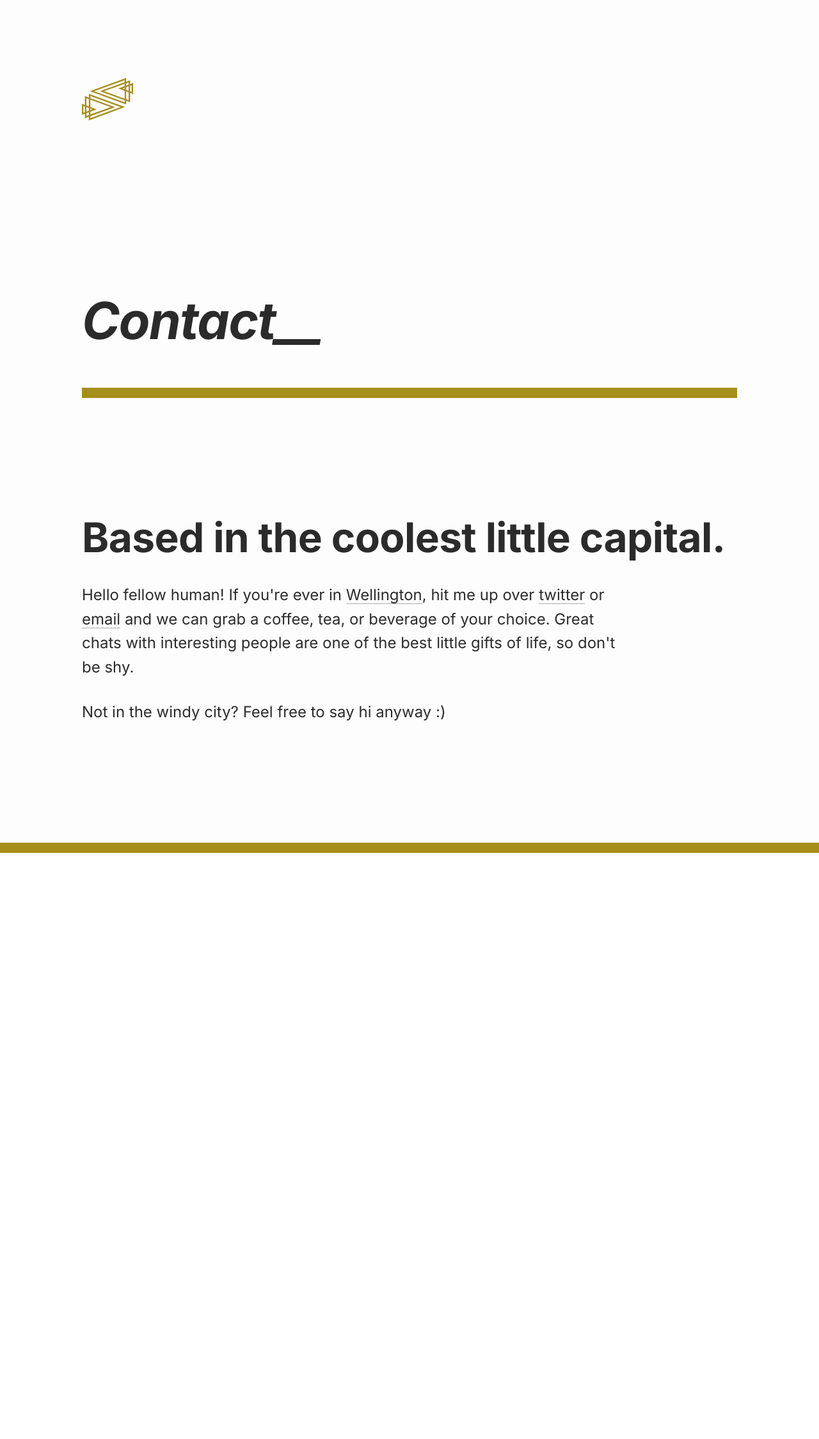
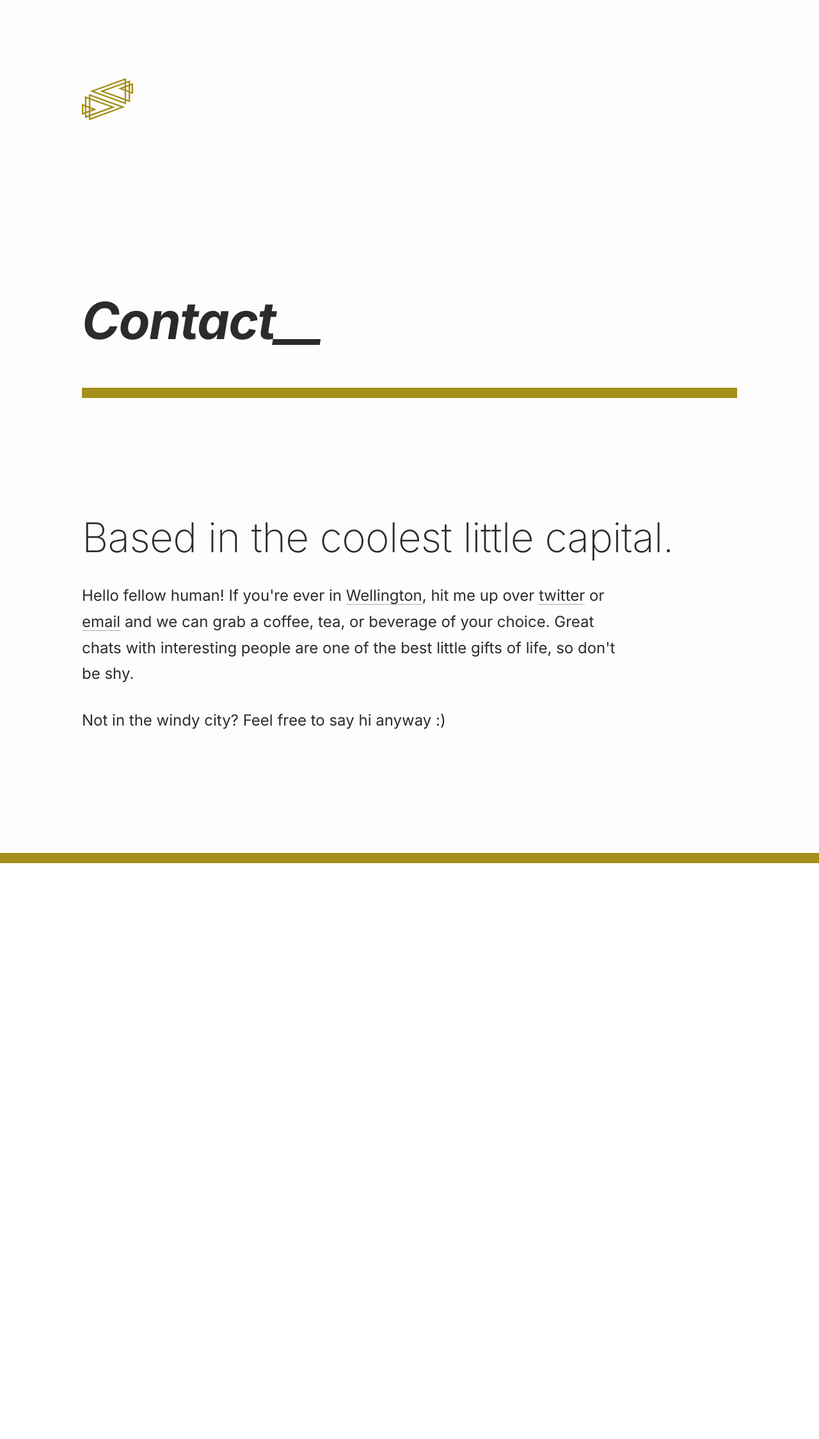
Before and after one commit to heisenburger/portfolio, a Jekyll site: the page built from contact.html, in a window 1280 px wide. Shown: the whole page at 64% size. Built offline with Jekyll 4.4.1, drawn with Linux system fonts in a browser that asks for light colours.

Commit message:
stopping for tonight

```diff
--- a/_sass/typography.scss
+++ b/_sass/typography.scss
@@ -1,9 +1,12 @@
 // Reading elements
 
 p {
-  font-size: 1.3rem;
+  font-size: 1.1rem;
   font-weight: normal;
-  line-height: 1.57em;
+  line-height: 1.7em;
+  @include query ($bp-tablet){
+    font-size: 1.3rem;
+  }
   @include query ($bp-desktop){
     font-size: 1.5rem;
   }
@@ -17,6 +20,16 @@
     margin-left: 2rem;
     padding: 1rem 0 1rem 2rem;
     border-left: 1rem solid lighten($accent-color,30%);
+  }
+}
+
+h2 {
+  font-weight: normal;
+  @include query($bp-desktop){
+    font-weight: 300;
+  }
+  @include query($bp-desktop){
+    font-weight: 200;
   }
 }
 
```
Also changed, not shown: _posts/2015-05-06-bnz-locator.html (+2 -5 lines).
